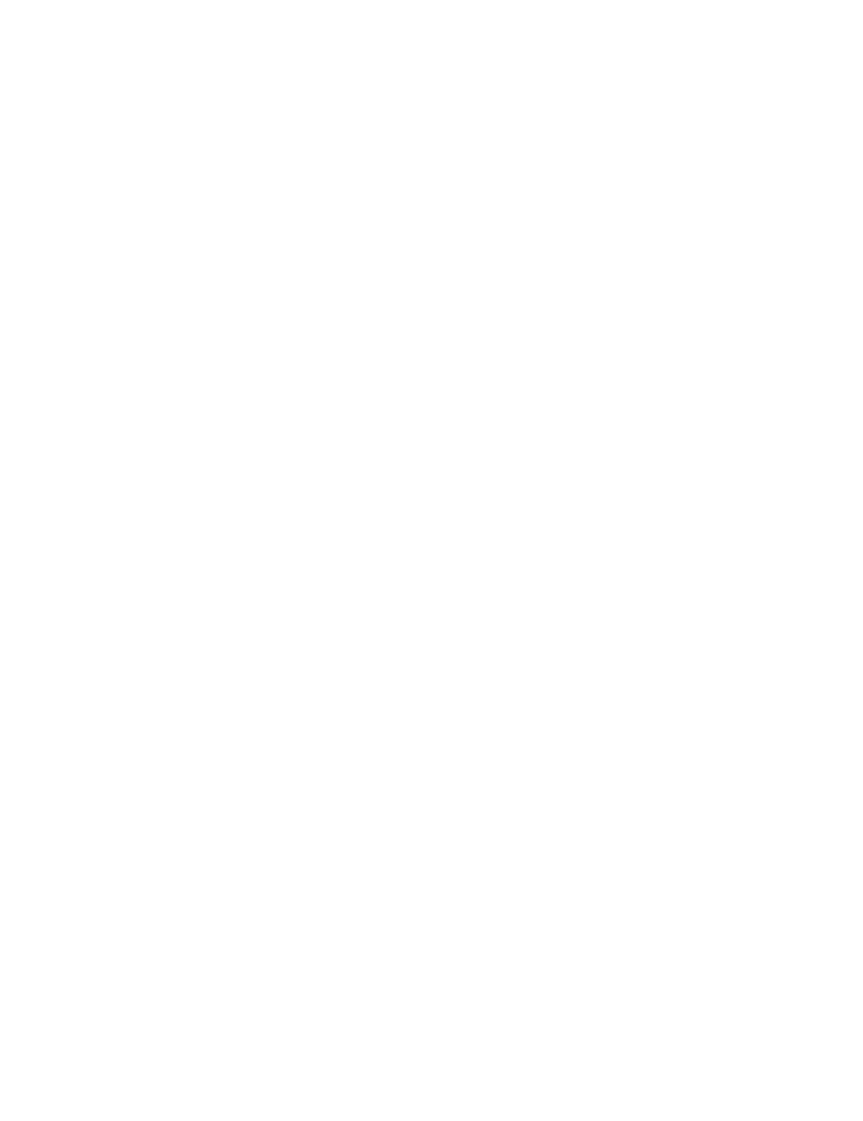
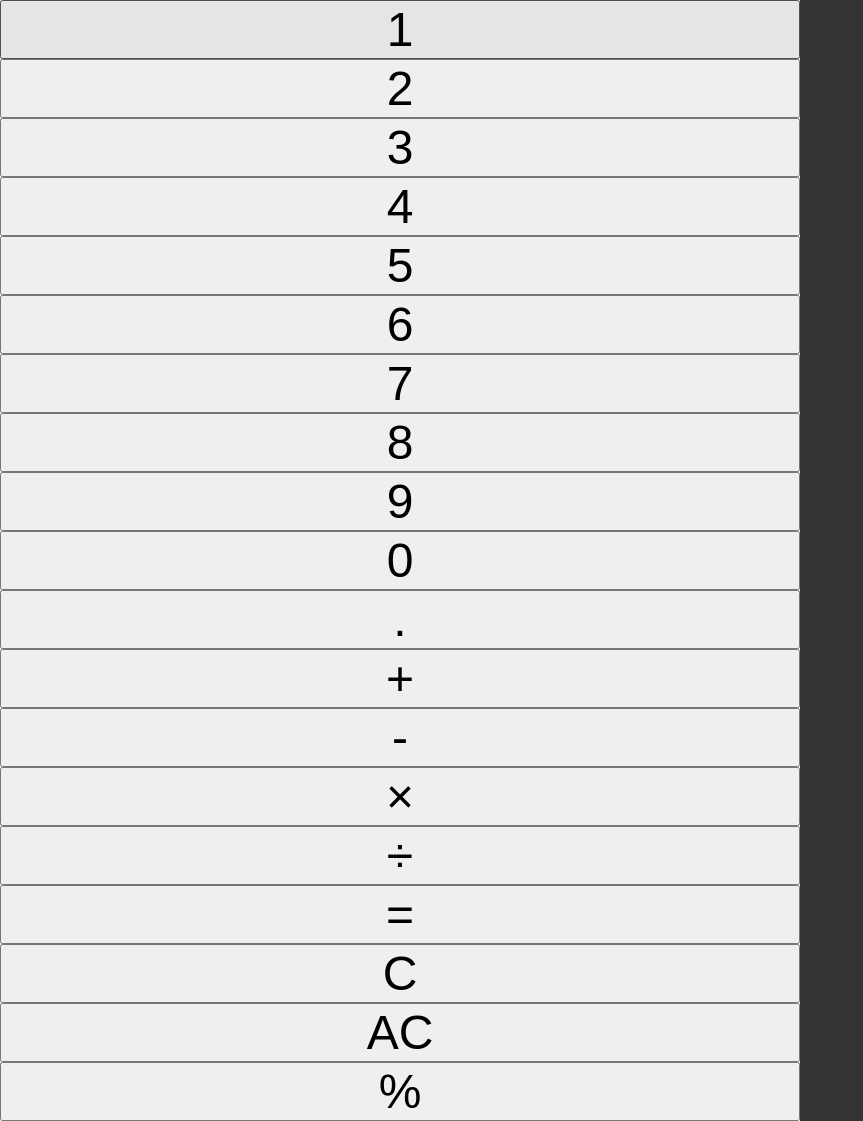
Before and after one commit to conormacd8/calculator, a plain HTML site: page index.html in a window 1280 px wide. Shown: the whole page, without its empty margins (0-863 px from the left). Before the commit the page ends 800 px from the top, so only its background shows below. Drawn offline with Linux system fonts and the light colour scheme.

Commit message:
Created the basic HTML. Ready to start styling

```diff
--- a/index.html
+++ b/index.html
@@ -4,16 +4,38 @@
     <meta charset="UTF-8" />
     <meta http-equiv="X-UA-Compatible" content="IE=edge" />
     <meta name="viewport" content="width=device-width, initial-scale=1.0" />
-    <link rel="stylesheet" href="styles.css" />
     <link rel="preconnect" href="https://fonts.googleapis.com" />
     <link rel="preconnect" href="https://fonts.gstatic.com" crossorigin />
     <link
       href="https://fonts.googleapis.com/css2?family=Orbitron:wght@400;500&display=swap"
       rel="stylesheet"
     />
+    <link rel="stylesheet" href="styles.css" />
+
     <title>Calculator</title>
   </head>
   <body>
+    <div class="container grid-container" id="calculator">
+      <button class="btn" id="1">1</button>
+      <button class="btn" id="2">2</button>
+      <button class="btn" id="3">3</button>
+      <button class="btn" id="4">4</button>
+      <button class="btn" id="5">5</button>
+      <button class="btn" id="6">6</button>
+      <button class="btn" id="7">7</button>
+      <button class="btn" id="8">8</button>
+      <button class="btn" id="9">9</button>
+      <button class="btn" id="0">0</button>
+      <button class="btn" id="decimal">.</button>
+      <button class="btn btn-orange" id="plus">+</button>
+      <button class="btn btn-orange" id="minus">-</button>
+      <button class="btn btn-orange" id="multiply">×</button>
+      <button class="btn btn-orange" id="divide">÷</button>
+      <button class="btn btn-orange" id="equals">=</button>
+      <button class="btn" id="clear">C</button>
+      <button class="btn" id="reset">AC</button>
+      <button class="btn" id="percentage">%</button>
+    </div>
     <script src="index.js"></script>
   </body>
 </html>
--- a/styles.css
+++ b/styles.css
@@ -1,3 +1,22 @@
+*{
+  box-sizing: border-box;
+  margin: 0;
+  padding: 0;
+}
+
 body{
   font-family: 'Orbitron', sans-serif;
+  background-color: #333;
 }
+
+.container{
+  max-width: 800px;
+  width: 90%;
+  background: rgb(241, 239, 239);
+  display: grid;
+
+}
+
+.btn{
+  font-size: 3rem;
+}
```
